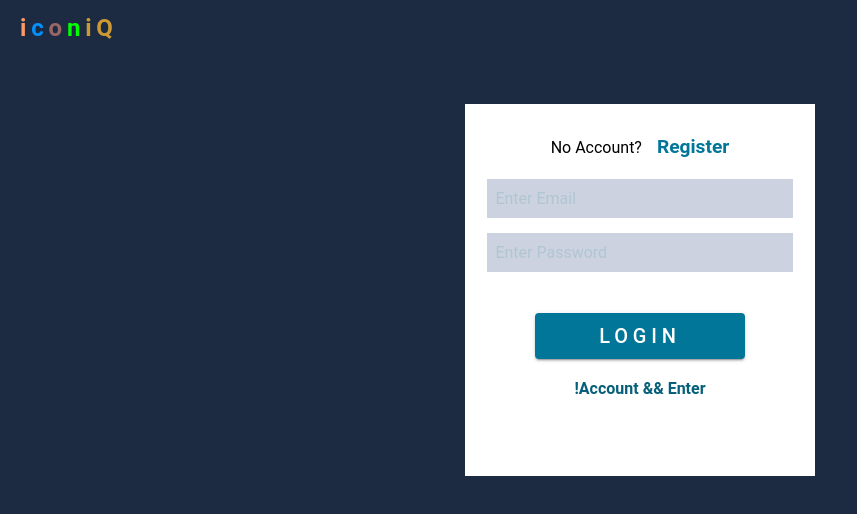
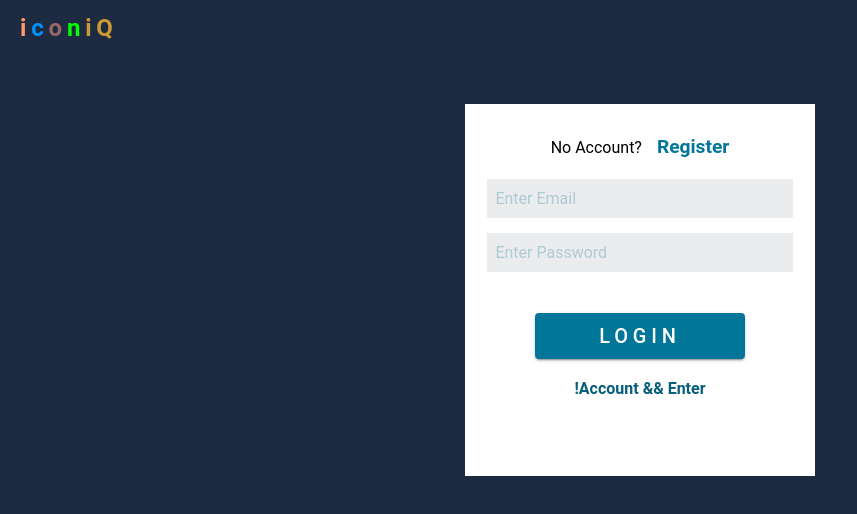
Before and after one commit to benkinase/android_ionic_react_quiz_app, a React (Create React App) app: page /login in a window 1280 px wide. Shown: the top 514 px of the page, without its empty margins (0-857 px from the left). Built offline with nearby package versions, Linux system fonts and the light colour scheme; no server answers.

Commit message:
colors---general

```diff
--- a/src/pages/Home.css
+++ b/src/pages/Home.css
@@ -44,7 +44,7 @@ ion-item {
 ion-input {
   --padding-top: 0.4rem;
   --color: #034436 !important;
-  --background: rgba(4, 33, 94, 0.2) !important;
+  --background: rgba(189, 193, 194, 0.3) !important;
 }
 ion-input {
   padding: 0.4rem;
@@ -102,7 +102,7 @@ input:focus {
 }
 .start-container h4 {
   text-align: center;
-  color: #fa8d11;
+  color: #29cdff;
 }
 
 .ion-flex {
--- a/src/pages/Login.css
+++ b/src/pages/Login.css
@@ -34,7 +34,7 @@
 
 ::placeholder {
   --placeholder-color: #72a9b9;
-  --placeholder-opacity: 0.3;
+  --placeholder-opacity: 0.5;
 }
 .login-btn {
   text-align: center;
--- a/src/theme/variables.css
+++ b/src/theme/variables.css
@@ -4,7 +4,7 @@ http://ionicframework.com/docs/theming/ */
 /** Ionic CSS Variables **/
 :root {
   /** primary **/
-  --ion-color-primary: #2a4d99;
+  --ion-color-primary: #0380a7;
   --ion-color-primary-rgb: 56, 128, 255;
   --ion-color-primary-contrast: #ffffff;
   --ion-color-primary-contrast-rgb: 255, 255, 255;
```
